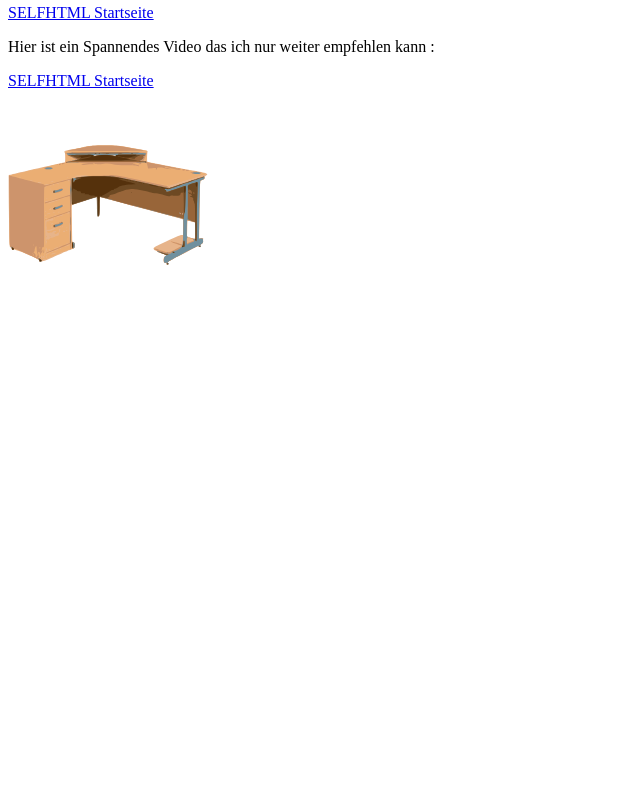
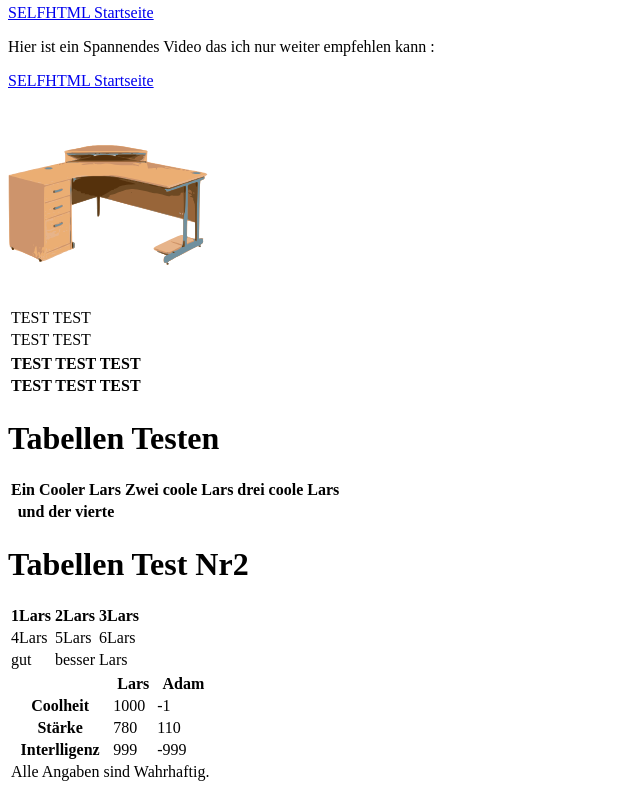
Before and after one commit to MortexBoss/praktikum, a plain HTML site: page index.html in a window 1280 px wide. Shown: the part 516-1316 px from the top of the page, without its empty margins (0-640 px from the left). Before the commit the page ends 838 px from the top, so only its background shows below. Drawn offline with Linux system fonts and the light colour scheme.

Commit message:
Update index.html

```diff
--- a/index.html
+++ b/index.html
@@ -24,6 +24,83 @@
                                         <p><UTF-8>Hier ist ein Spannendes Video das ich nur weiter empfehlen kann :</UTF-8></p>
                                         <p></p><a href="https://youtu.be/da5Ooi39vPY">SELFHTML Startseite</a></p>
                                         <img src="desk.svg" alt="alternative Bildbeschreibung">
+                                        <table><tr><td>TEST TEST</td></tr><tr><td>TEST TEST</td></tr></table>
+                                        <table>
+                                            <tr><th>TEST TEST TEST</th></tr>
+                                            <trY><th>TEST TEST TEST</th></trY>
+                                        </table>
+
+                                        <h1>Tabellen Testen</h1>
+                                        <p></p>
+                                        <table>
+                                            <tr>
+                                                <th>Ein Cooler Lars</th>
+                                                    <th>Zwei coole Lars</th>
+                                                        <th>drei coole Lars</th>
+                                                        </tr>
+                                                        <th>und der vierte</th>
+                                                        </table>
+
+                                                    </th>
+                                                </th>
+                                            </tr>
+                                        </table>
+
+                                        <h1>Tabellen Test Nr2</h1>
+
+<table>
+  <tr>
+    <th>1Lars</th>
+    <th>2Lars</th>
+    <th>3Lars</th>
+  </tr>
+  <tr>
+    <td>4Lars</td>
+    <td>5Lars</td>
+    <td>6Lars</td>
+   </tr>
+   <tr>
+     <td>gut</td>
+     <td>besser</td>
+     <td>Lars</td>
+   </tr>
+</table>
+
+
+
+<table>
+    <thead>
+        <tr>
+          <th></th>
+          <th>Lars</th>
+          <th>Adam</th>
+        </tr>
+    </thead>
+    <tbody>
+        <tr>
+          <th>Coolheit</th>
+          <td>1000</td>
+          <td>-1</td>
+        </tr>
+        <tr>
+          <th>Stärke</th>
+          <td>780</td>
+          <td>110</td>
+        </tr>
+    </tbody>
+    <tfoot>
+        <tr>
+          <th>Interlligenz</th>
+          <td>999</td>
+          <td>-999</td>
+        </tr>
+        <tr>
+          <td colspan="3">Alle Angaben sind Wahrhaftig.</td>
+        </tr>
+    </tfoot>
+</table>
+
+
 
 
 
```
